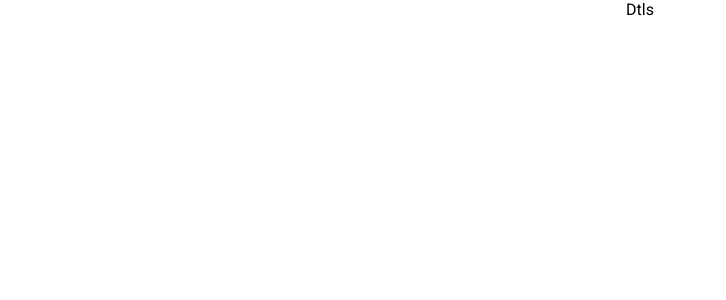
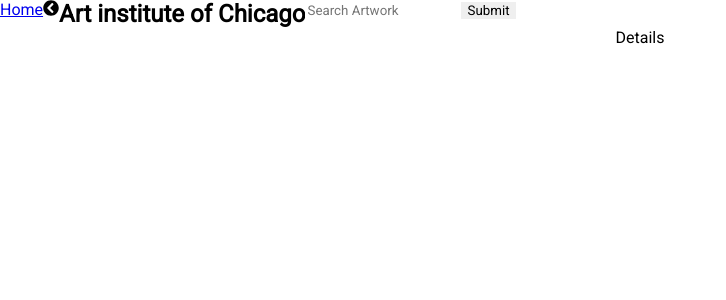
Before and after one commit to joyapisi/artwork-app, a React (Create React App) app: page /Details in a window 1280 px wide. Shown: the top 300 px of the page, without its empty margins (0-726 px from the left). Built offline with nearby package versions, Linux system fonts and the light colour scheme; a web font is replaced by a local one.

Commit message:
➕ Add navgaton

```diff
--- a/package.json
+++ b/package.json
@@ -9,7 +9,9 @@
     "@testing-library/user-event": "^13.5.0",
     "react": "^18.2.0",
     "react-dom": "^18.2.0",
+    "react-icons": "^4.8.0",
     "react-redux": "^8.0.5",
+    "react-router-dom": "^6.11.2",
     "react-scripts": "5.0.1",
     "web-vitals": "^2.1.4"
   },
--- a/src/App.js
+++ b/src/App.js
@@ -1,20 +1,23 @@
-import { BrowserRouter as Router, Routes, Route } from 'react-router-dom';
+import React from 'react';
+import { BrowserRouter, Routes, Route } from 'react-router-dom';
+import Home from './components/Home';
+import Navgtn from './components/Navgtn';
+import Details from './components/Details';
 import './App.css';
-import Home from './components/Home';
-import Nav from './components/Nav';
-import Details from './components/Details';
 
 function App() {
   return (
-    <Router>
-    <div className="App">
-      <Nav />
+    <>
+      <BrowserRouter>
+      <div className="App">
+      <Navgtn/>
       <Routes>
         <Route path="/" element={<Home />} />
-        <Route path="/details" element={<Details />} />
+        <Route path="/Details" element={<Details />} />
       </Routes>
     </div>
-  </Router>
+    </BrowserRouter>
+    </>
   );
 }
 
--- a/src/components/Details.js
+++ b/src/components/Details.js
@@ -1,7 +1,12 @@
-function Details (){
+// import { BsArrowRightCircle } from 'react-icons/fa';
+
+    function Details (){
     return (
-        <p> Dtls </p>
+        <p>
+             Details
+             {/* <BsArrowRightCircle /> */}
+        </p>
     )
 }
 
-export default Details
+export default Details;
--- a/src/components/Nav.js
+++ b/src/components/Navgtn.js
@@ -1,19 +1,19 @@
 import { NavLink } from 'react-router-dom';
-import { FontAwesomeIcon } from '@fortawesome/react-fontawesome';
 import '../styles/nav.css';
-import {
-    faArrowLeft,
-  } from '@fortawesome/free-solid-svg-icons';
+import { FaChevronCircleLeft } from 'react-icons/fa';
 
 
-function Nav() {
+function Navgtn() {
+    return (
     <>
       <nav className="flex">
         <div className="flex logo-header">
           <NavLink to="/" className="a">Home</NavLink>
-            <FontAwesomeIcon icon={faArrowLeft} />
+            <FaChevronCircleLeft />
         </div>
-          <h1>Art institute of Chicago</h1>
+
+        <h1>Art institute of Chicago</h1>
+
         <form className="flex logo-header">
           <label for="art-search">
             <input type="search" name="q" placeholder="Search Artwork"></input>
@@ -23,6 +23,7 @@
           {/* <NavLink to="/details" className="a">Details</NavLink> */}
       </nav>
     </>
+    )
  };
 
-  export default Nav;
+  export default Navgtn;
```
Also changed, not shown: 1 other file (tests, documents, lock files or other folders).
